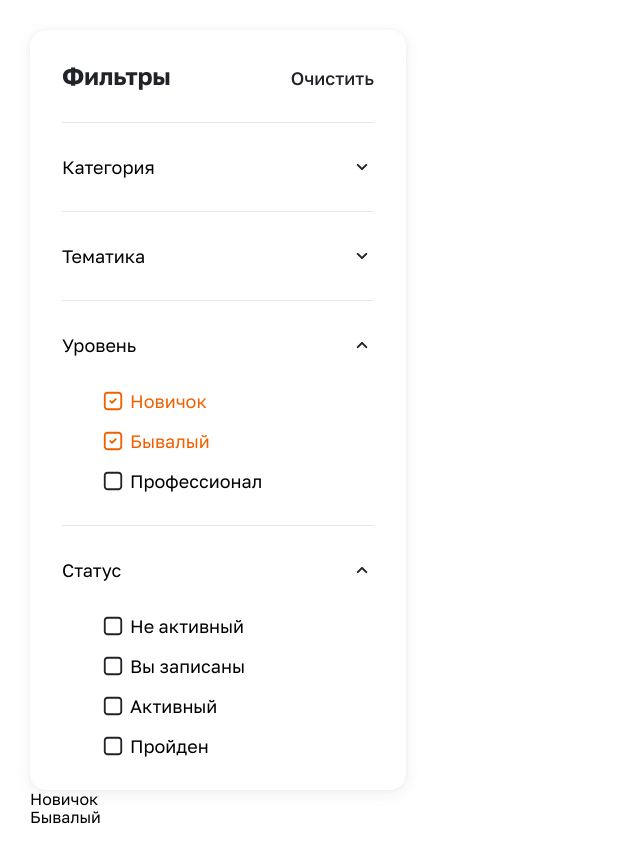
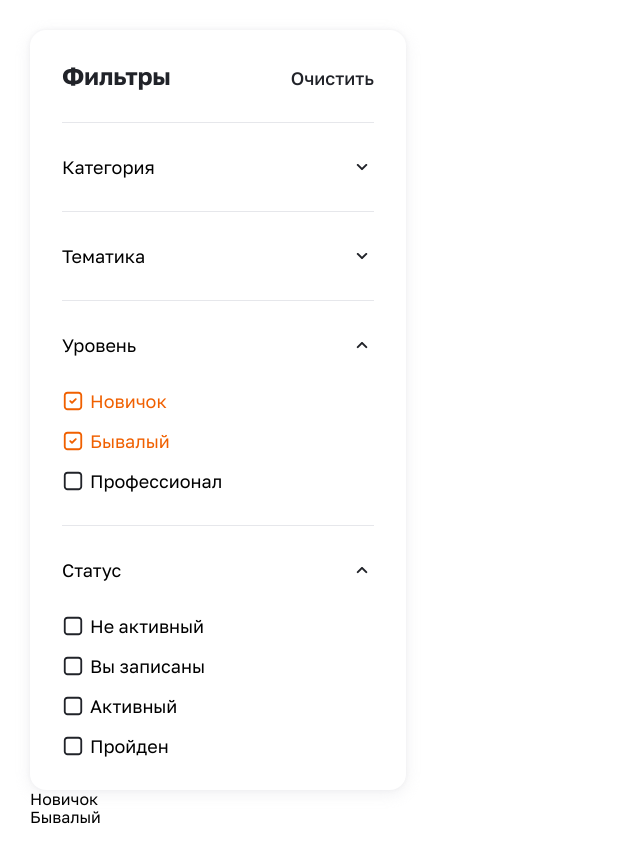
Before and after one commit to berezhinskiyo/lizaalert, a website: page index.html in a window 1280 px wide. Shown: the whole page, without its empty margins (0-640 px from the left). Drawn offline with Linux system fonts and the light colour scheme.

Commit message:
меню - мелкие правки

```diff
--- a/blocks/menu/__erase/menu__erase.css
+++ b/blocks/menu/__erase/menu__erase.css
@@ -6,3 +6,7 @@
 	color: #212329;
 	display: none;
 }
+
+.menu__erase:hover {
+	cursor: pointer;
+}
--- a/blocks/menu/__inner-item/_active/menu__inner-item_active.css
+++ b/blocks/menu/__inner-item/_active/menu__inner-item_active.css
@@ -2,11 +2,5 @@
 	color: #F06000;
 }
 .menu__inner-item_active::before {
-	content: '';
-	width: 24px;
-	height: 24px;
 	background-image: url(../../../../images/icon-inner-active.svg);
-	background-repeat: no-repeat;
-	background-size: contain;
-	padding-right: 28px;
 }
--- a/blocks/menu/__inner-item/menu__inner-item.css
+++ b/blocks/menu/__inner-item/menu__inner-item.css
@@ -1,6 +1,11 @@
+ul {
+	padding-inline-start: 0;
+}
+
 .menu__inner-item {
 	font-size: 18px;
 	line-height: 24px;
+	padding-inline-start: 0;
 }
 
 .menu__inner-item::before {
--- a/blocks/menu/__item-sub/menu__item-sub.css
+++ b/blocks/menu/__item-sub/menu__item-sub.css
@@ -3,3 +3,7 @@
 	flex-direction: row;
 	justify-content: space-between;
 }
+
+.menu__item-sub:hover {
+	cursor: pointer;
+}
--- a/blocks/menu/__item/menu__item.css
+++ b/blocks/menu/__item/menu__item.css
@@ -7,6 +7,7 @@
 	display: flex;
 	flex-direction: column;
 	justify-content: space-between;
+	padding-inline-start: 0;
 }
 
 .menu__item:first-child {
```
